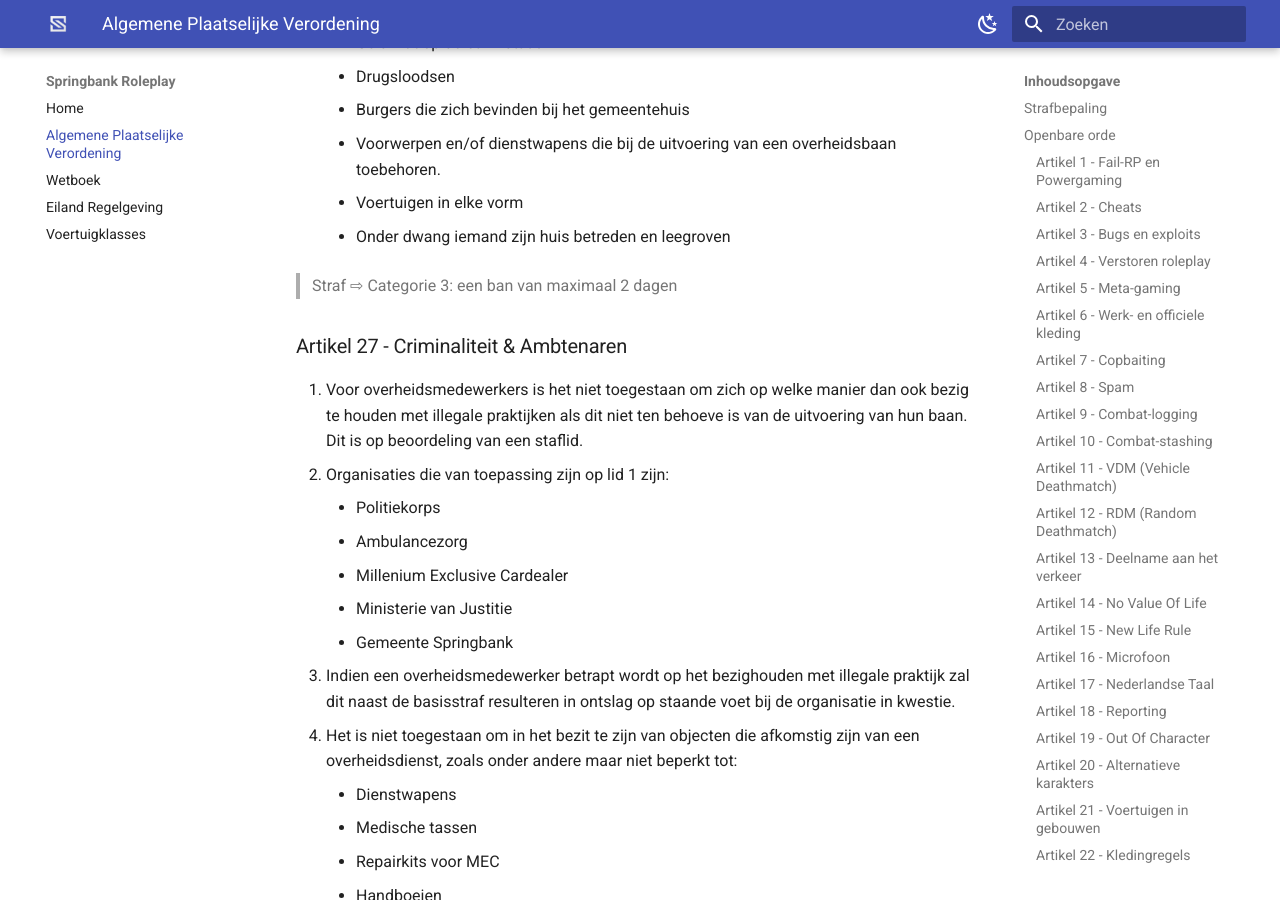
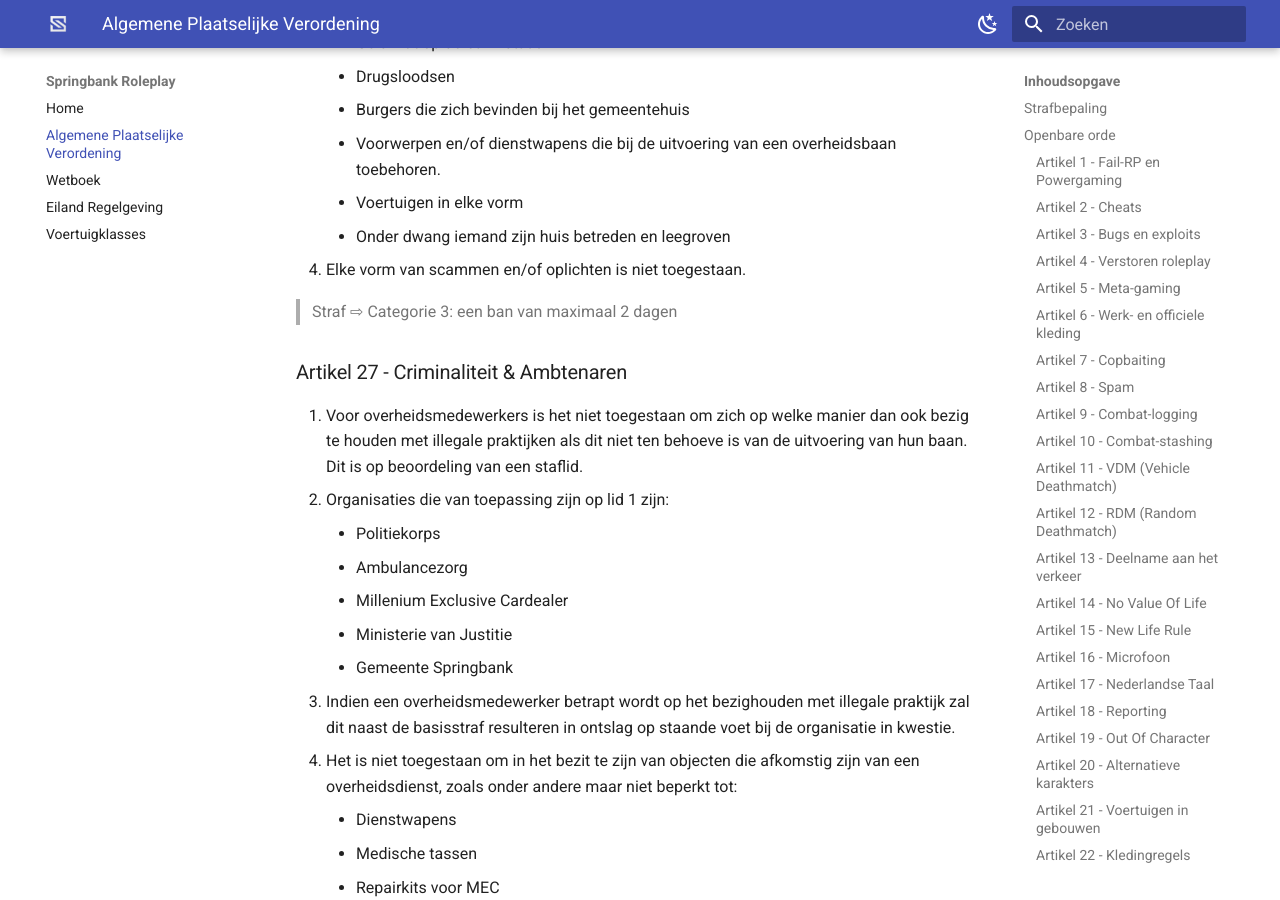
Before and after one commit to kevinpannenborg/wet-en-regelgeving, an MkDocs documentation site: the page built from docs/apv.md, in a window 1280 px wide and 900 px high, scrolled down 10829 px. Built offline with MkDocs 1.6.1 and Material for MkDocs 9.7.7, drawn with Linux system fonts in a browser that asks for light colours; comment, search, counter and statistics services are not loaded.

Commit message:
Update apv.md
Artikel 26.4 toegevoegd Scammen

```diff
--- a/docs/apv.md
+++ b/docs/apv.md
@@ -289,6 +289,7 @@ Een lid van het staffteam heeft de mogelijkheid om op basis van de context, situ
 	* Voorwerpen en/of dienstwapens die bij de uitvoering van een overheidsbaan toebehoren.
 	* Voertuigen in elke vorm
 	* Onder dwang iemand zijn huis betreden en leegroven
+4. Elke vorm van scammen en/of oplichten is niet toegestaan.
 
 > Straf ⇨ Categorie 3: een ban van maximaal 2 dagen
 
```
